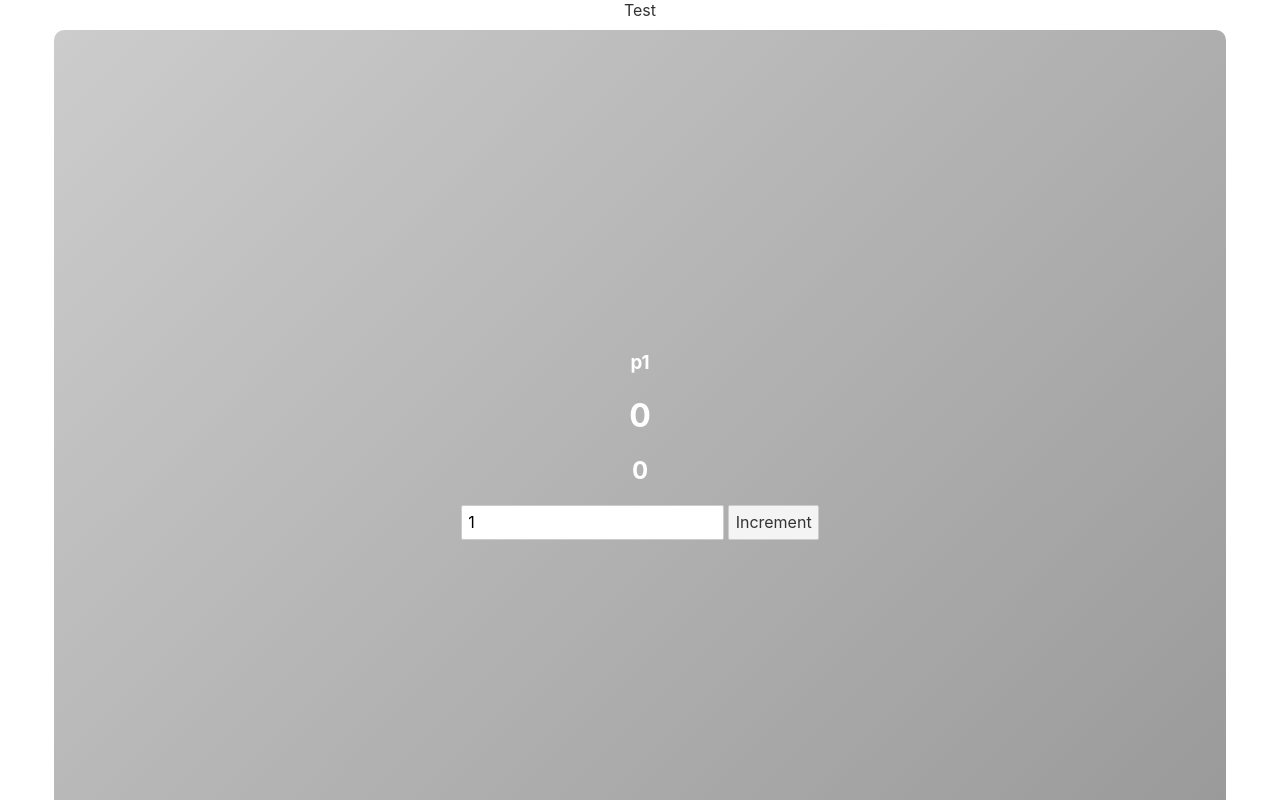
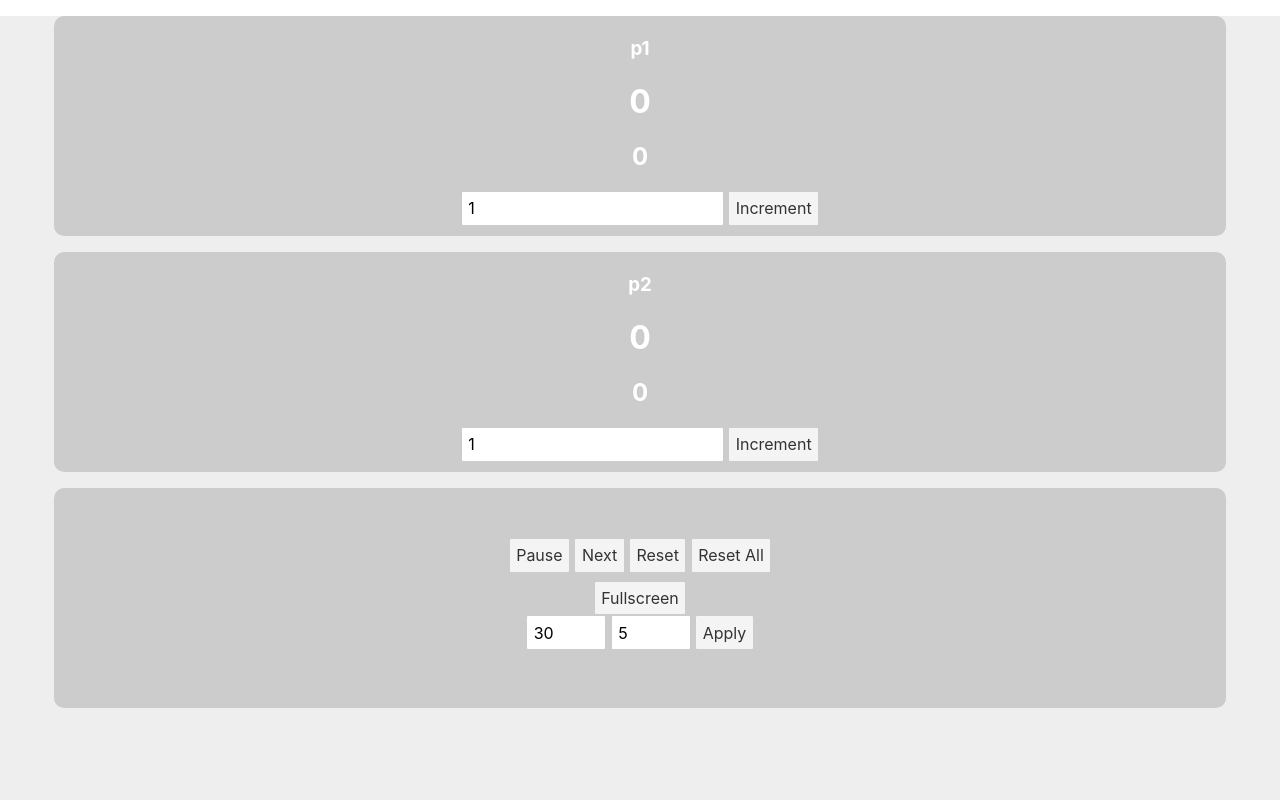
Before and after one commit to VolodiaPG/obs-timer, a Svelte app in the folder frontend/: page / in a window 1280 px wide. Shown: the top 800 px of the page. Built offline with nearby package versions, Linux system fonts and the light colour scheme; no server answers.

Commit message:
Adjust last details

```diff
--- a/frontend/src/App.svelte
+++ b/frontend/src/App.svelte
@@ -23,7 +23,7 @@
 </main>
 
 <style>
-    main{
+    main {
         width: 100%;
         height: 100%;
     }
--- a/frontend/src/components/Score.svelte
+++ b/frontend/src/components/Score.svelte
@@ -8,8 +8,24 @@
     socket.callbacks.push((data) => {
         score = data[player];
     });
+
+    let timer_active = false;
+
+    let socket_timer = get_websocket("timer");
+    socket_timer.callbacks.push((data) => {
+        timer_active = data.active[player];
+    });
 </script>
 
 <main>
-    <span>{score}</span>
+    <span class={timer_active ? "active" : "inactive"}>{score}</span>
 </main>
+
+<style>
+    .inactive{
+        font-style: normal;
+    }
+    .active{
+        font-style: italic;
+    }
+</style>
--- a/frontend/src/components/TimeKeeper.svelte
+++ b/frontend/src/components/TimeKeeper.svelte
@@ -4,15 +4,24 @@
 
     let timer = new Timer();
     export let player: string;
+    let timer_active = false;
 
     let socket = get_websocket("timer");
     socket.callbacks.push((data) => {
-       timer = Object.assign(timer, data)
+        timer = Object.assign(timer, data);
+        timer_active = data.active[player];
     });
-
-
 </script>
 
 <main>
-    <span>{timer[player]}</span>
+    <span class={timer_active ? "active" : "inactive"}>{timer[player]}</span>
 </main>
+
+<style>
+    .inactive {
+        font-style: normal;
+    }
+    .active {
+        font-style: italic;
+    }
+</style>
--- a/frontend/src/components/ToggleFullscreen.svelte
+++ b/frontend/src/components/ToggleFullscreen.svelte
@@ -1,4 +1,4 @@
-<script lang="ts">
+<script lang="js">
     function toggleFullScreen(elem) {
         if (
             (document.fullScreenElement !== undefined &&
--- a/frontend/src/pages/Home.svelte
+++ b/frontend/src/pages/Home.svelte
@@ -1,5 +1,6 @@
 <script lang="ts">
     import PlayerControl from "../components/PlayerControl.svelte";
+    import ToggleFullscreen from "../components/ToggleFullscreen.svelte";
     import { Action, ActionTypes } from "../models/Action.model";
 
     import { get_websocket } from "../stores/websocket.store";
@@ -25,24 +26,30 @@
 </script>
 
 <main>
-    Test
     {#each ["p1", "p2"] as player}
         <div class="wrapper">
             <PlayerControl {player} />
         </div>
     {/each}
     <div class="wrapper">
-        <button on:click={() => send_action(ActionTypes.PAUSE)}>Pause</button>
+        <div class="in-line">
+            <button on:click={() => send_action(ActionTypes.PAUSE)}
+                >Pause</button
+            >
             <button on:click={() => send_action(ActionTypes.NEXT)}>Next</button>
-        <button on:click={() => send_action(ActionTypes.RESET)}>Reset</button>
+            <button on:click={() => send_action(ActionTypes.RESET)}
+                >Reset</button
+            >
             <button on:click={() => send_action(ActionTypes.RESET_ALL)}
                 >Reset All</button
             >
+            <ToggleFullscreen />
             <form on:submit|preventDefault={new_clock}>
                 <input placeholder="Time" bind:value={time} />
                 <input placeholder="Fischer" bind:value={fischer} />
                 <button type="submit">Apply</button>
             </form>
+        </div>
     </div>
 </main>
 
@@ -53,6 +60,11 @@
         /* margin: 0 auto; */
         width: 100%;
         height: 100%;
+        background-color: #eee;
+    }
+
+    form > input {
+        width: 5em;
     }
 
     /*Material card*/
@@ -60,12 +72,16 @@
         padding: 10px;
         position: relative;
         width: 90%;
-        height: 100%;
+        height: 20%;
+        min-height: 200px;
         display: flex;
         flex-direction: row;
         justify-content: center;
+
         align-items: center;
         border-radius: 10px;
-        margin: 10px auto;
+        margin: 1em auto;
+        background-color: #ccc;
+
     }
 </style>
```
Lines whose indentation alone changed are shown as unchanged.
